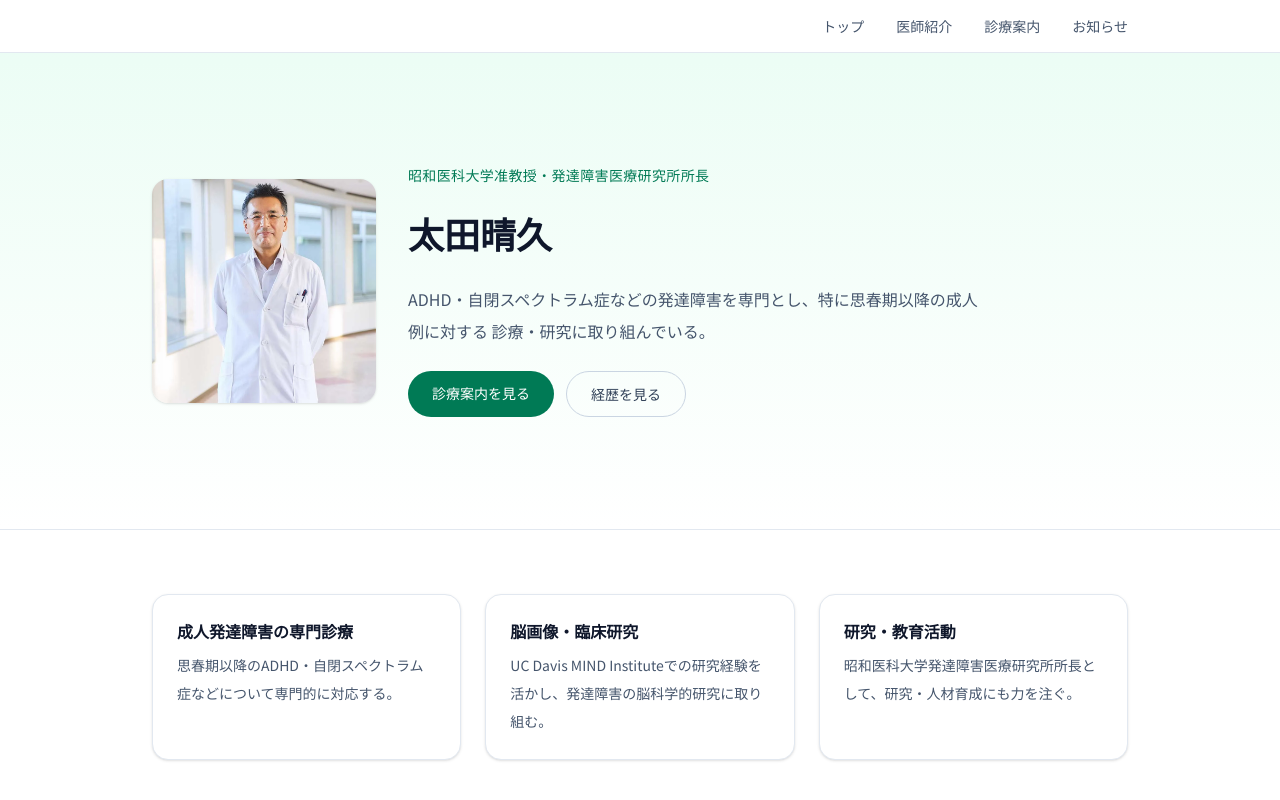
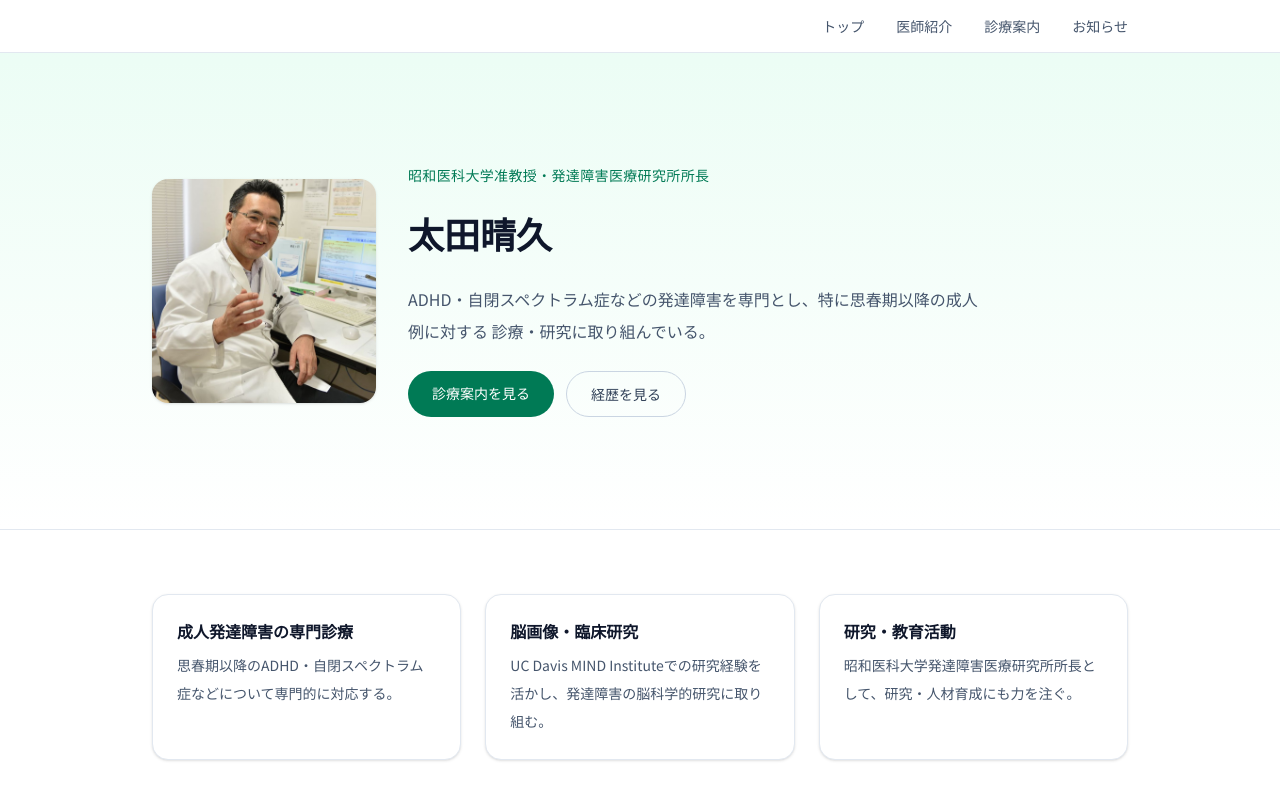
Before and after one commit to Coding-dotcom-cell/Haruhisa-Ota, a Next.js app: page / in a window 1280 px wide. Shown: the top 800 px of the page. Built offline with nearby package versions, Linux system fonts and the light colour scheme.

Commit message:
プロフィール写真を差し替え

```diff
--- a/src/app/page.tsx
+++ b/src/app/page.tsx
@@ -11,7 +11,7 @@ export default function Home() {
       <section className="border-b border-slate-200 bg-gradient-to-b from-emerald-50 to-white">
         <div className="mx-auto flex max-w-5xl flex-col gap-8 px-6 py-20 sm:flex-row sm:items-center sm:py-28">
           <Image
-            src="/profile.webp"
+            src="/profile.jpg"
             alt={site.name}
             width={224}
             height={224}
--- a/src/app/profile/page.tsx
+++ b/src/app/profile/page.tsx
@@ -32,7 +32,7 @@ export default function ProfilePage() {
 
       <div className="mt-4 flex flex-col gap-8 sm:flex-row sm:items-start">
         <Image
-          src="/profile.webp"
+          src="/profile.jpg"
           alt={site.name}
           width={192}
           height={192}
```
Also changed, not shown: public/profile.jpg (added), public/profile.webp (deleted).
